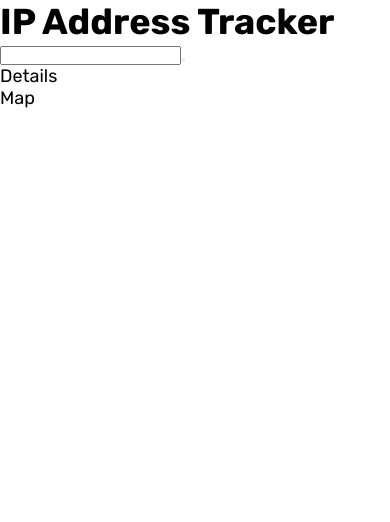
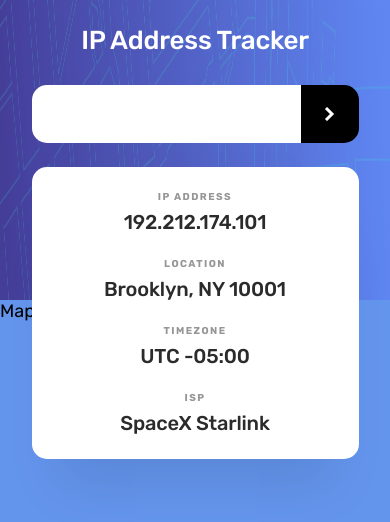
Before and after one commit to momchilmitev/ip-tracker, a React app: page / in a window 390 px wide. Built offline with nearby package versions, Linux system fonts and the light colour scheme.

Commit message:
implemented the styles for mobile

```diff
--- a/src/components/App/App.js
+++ b/src/components/App/App.js
@@ -5,8 +5,8 @@ import Map from "../Map/Map";
 
 function App() {
   return (
-    <div className="App">
-      <h1>IP Address Tracker</h1>
+    <div className="app">
+      <h1 className="app__title">IP Address Tracker</h1>
       <Form />
       <Details />
       <Map />
--- a/src/components/App/App.scss
+++ b/src/components/App/App.scss
@@ -0,0 +1,18 @@
+.app {
+  background-image: url("../../assets/images/pattern-bg.png");
+  background-repeat: no-repeat;
+  background-size: 100% 300px;
+  overflow: auto;
+  height: 100vh;
+
+  &__title {
+    color: #fff;
+    text-align: center;
+    font-weight: 500;
+    font-size: 26px;
+    line-height: 30px;
+    letter-spacing: -0.232143px;
+    margin-top: 26px;
+    margin-bottom: 29px;
+  }
+}
--- a/src/components/Details/Details.js
+++ b/src/components/Details/Details.js
@@ -1,7 +1,26 @@
 import "./Details.scss";
 
 const Details = () => {
-  return <div>Details</div>;
+  return (
+    <section className="details">
+      <div className="detail">
+        <p className="detail__name">IP ADDRESS</p>
+        <p className="detail__data">192.212.174.101</p>
+      </div>
+      <div className="detail">
+        <p className="detail__name">LOCATION</p>
+        <p className="detail__data">Brooklyn, NY 10001</p>
+      </div>
+      <div className="detail">
+        <p className="detail__name">TIMEZONE</p>
+        <p className="detail__data">UTC -05:00</p>
+      </div>
+      <div className="detail">
+        <p className="detail__name">ISP</p>
+        <p className="detail__data">SpaceX Starlink</p>
+      </div>
+    </section>
+  );
 };
 
 export default Details;
--- a/src/components/Details/Details.scss
+++ b/src/components/Details/Details.scss
@@ -0,0 +1,37 @@
+.details {
+  width: 327px;
+  margin: 0 auto;
+  background: #ffffff;
+  box-shadow: 0px 50px 50px -25px rgba(0, 0, 0, 0.0983665);
+  border-radius: 15px;
+  padding: 24px;
+  position: relative;
+  z-index: 1;
+}
+
+.detail {
+  text-align: center;
+
+  &:not(&:last-child) {
+    margin-bottom: 24px;
+  }
+
+  &__name {
+    font-style: normal;
+    font-weight: bold;
+    font-size: 10px;
+    line-height: 12px;
+    letter-spacing: 1.45833px;
+    color: var(--lightGray);
+    margin-bottom: 7px;
+  }
+
+  &__data {
+    font-style: normal;
+    font-weight: 500;
+    font-size: 20px;
+    line-height: 24px;
+    letter-spacing: -0.178571px;
+    color: var(--darkGray);
+  }
+}
--- a/src/components/Form/Form.js
+++ b/src/components/Form/Form.js
@@ -2,9 +2,9 @@ import "./Form.scss";
 
 const Form = () => {
   return (
-    <form>
-      <input type="text" />
-      <button></button>
+    <form className="search__form">
+      <input className="search__input" type="text" />
+      <button className="search__btn"></button>
     </form>
   );
 };
--- a/src/components/Form/Form.scss
+++ b/src/components/Form/Form.scss
@@ -0,0 +1,34 @@
+.search {
+  &__form {
+    display: flex;
+    width: 327px;
+    height: 58px;
+    margin: 0 auto;
+    margin-bottom: 24px;
+    box-shadow: 0px 50px 50px -25px rgba(0, 0, 0, 0.0983665);
+  }
+
+  &__input {
+    height: 100%;
+    width: 269px;
+    border: none;
+    border-radius: 15px 0px 0px 15px;
+    outline: none;
+    padding-left: 24px;
+    font-style: normal;
+    font-weight: normal;
+    font-size: 18px;
+    line-height: 21px;
+    color: var(--darkGray);
+  }
+
+  &__btn {
+    height: 100%;
+    width: 58px;
+    border: none;
+    background: url("../../assets/icons/icon-arrow.svg"), #000000;
+    background-repeat: no-repeat;
+    background-position: center;
+    border-radius: 0px 15px 15px 0px;
+  }
+}
--- a/src/components/Map/Map.js
+++ b/src/components/Map/Map.js
@@ -1,7 +1,7 @@
 import "./Map.scss";
 
 const Map = () => {
-  return <div>Map</div>;
+  return <section className="map">Map</section>;
 };
 
 export default Map;
--- a/src/components/Map/Map.scss
+++ b/src/components/Map/Map.scss
@@ -0,0 +1,8 @@
+.map {
+  position: relative;
+  width: 100%;
+  margin-top: -159px;
+  height: calc(100vh - 300px);
+  z-index: 0;
+  background-color: cornflowerblue;
+}
--- a/src/index.scss
+++ b/src/index.scss
@@ -1,7 +1,9 @@
 @import url("https://fonts.googleapis.com/css2?family=Rubik:wght@400;500;700&display=swap");
 
-$darkGray: #2b2b2b;
-$lightGray: #969696;
+:root {
+  --darkGray: #2b2b2b;
+  --lightGray: #969696;
+}
 
 * {
   margin: 0;
```
Also changed, not shown: 1 other file.
